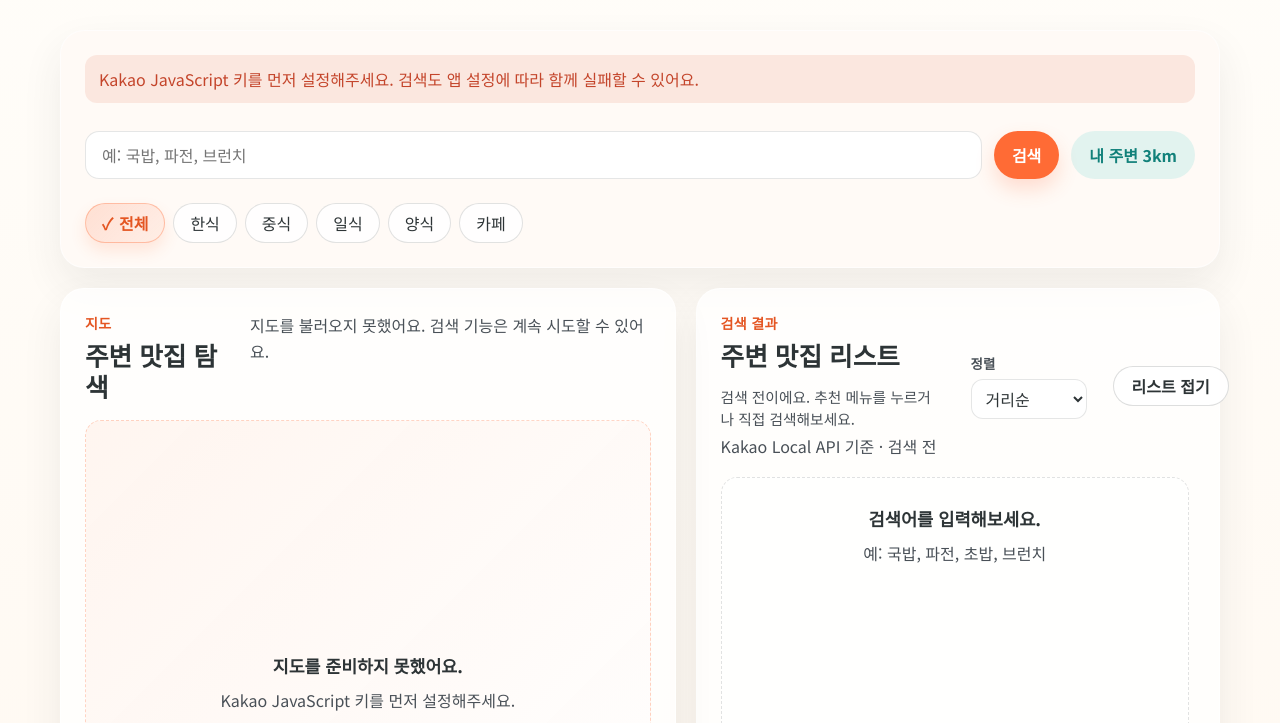
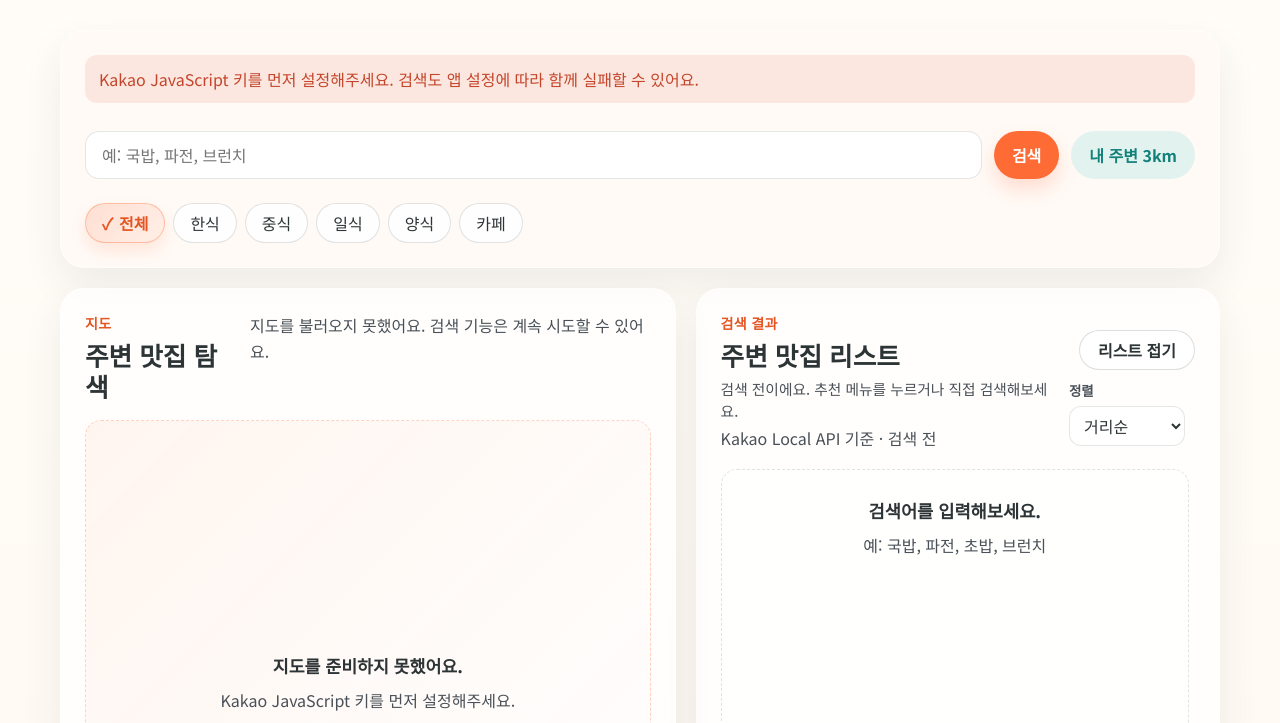
Before and after one commit to tmdry4530/kosta-ajax, a plain HTML site: page search.html in a window 1280 px wide. Shown: the part 77-800 px from the top of the page. Drawn offline with nearby package versions, Linux system fonts and the light colour scheme.

Commit message:
style: restructure desktop results header to 2-row grid layout
Co-Authored-By: Claude Opus 4.6 (1M context) <noreply@anthropic.com>

```diff
--- a/css/search.css
+++ b/css/search.css
@@ -514,10 +514,11 @@
   }
 
   .results-header {
-    align-items: start;
     display: grid;
-    gap: 16px;
-    grid-template-columns: minmax(220px, 1fr) minmax(140px, 176px) auto;
+    gap: 6px 16px;
+    grid-template-columns: 1fr auto;
+    grid-template-rows: auto auto;
+    align-items: end;
   }
 
   .results-header > :first-child {
@@ -532,24 +533,24 @@
     word-break: keep-all;
   }
 
+  .results-toggle {
+    grid-column: 2 / 3;
+    grid-row: 1;
+    align-self: end;
+  }
+
   .results-meta {
     grid-column: 1 / 2;
     grid-row: 2;
     justify-items: start;
     max-width: none;
-    padding-top: 0;
+    padding-top: 2px;
   }
 
   .results-sort-group {
+    grid-column: 2 / 3;
+    grid-row: 2;
     align-self: center;
-    grid-column: 2 / 3;
-    grid-row: 1 / span 2;
-  }
-
-  .results-toggle {
-    align-self: center;
-    grid-column: 3 / 4;
-    grid-row: 1 / span 2;
   }
 
   .map-panel {
```
